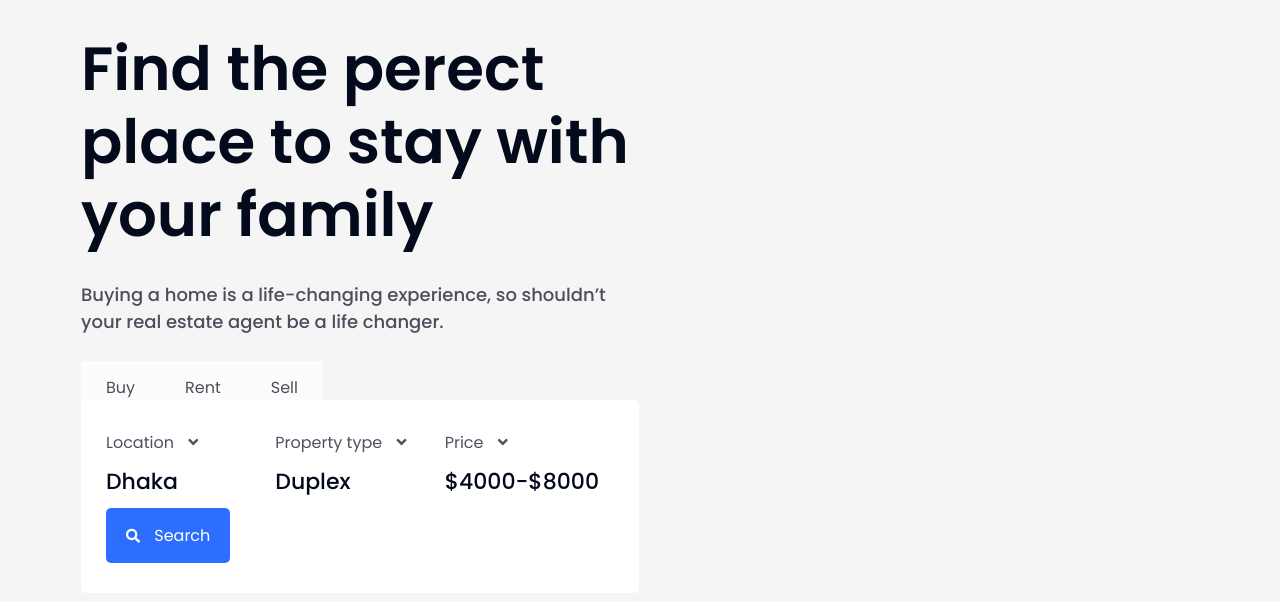
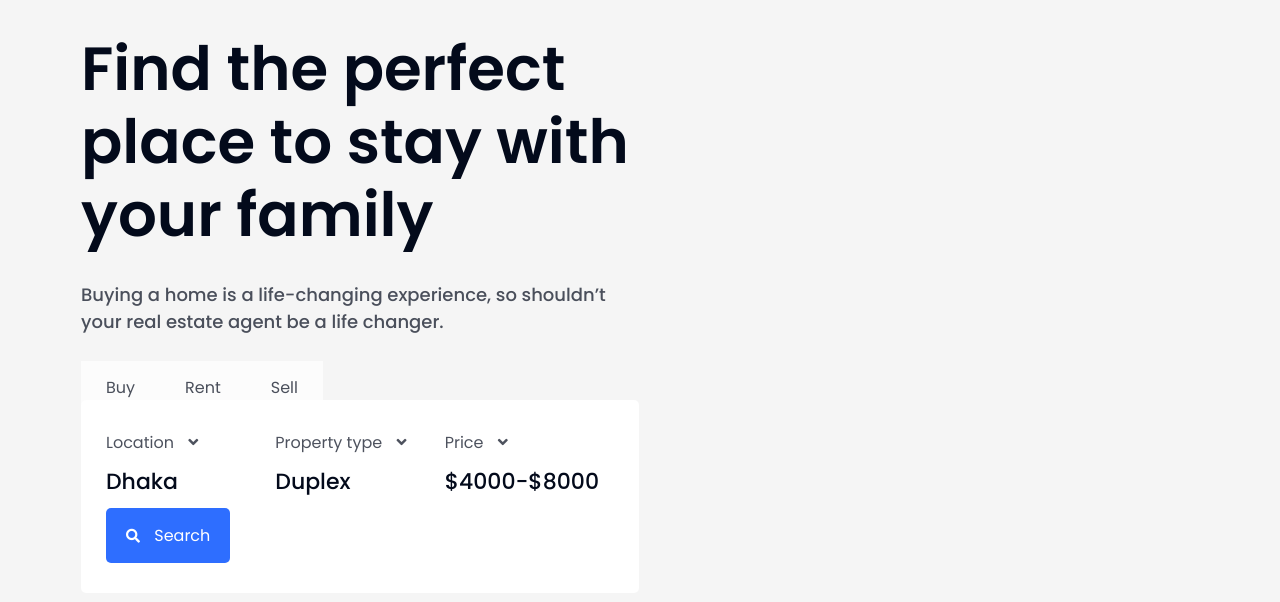
Before and after one commit to Avetis-Harutyunyan/rubyhome, a plain HTML site: page index.html in a window 1280 px wide. Shown: the part 198-800 px from the top of the page. Drawn offline with Linux system fonts and the light colour scheme.

Commit message:
Update index.html

```diff
--- a/index.html
+++ b/index.html
@@ -61,7 +61,7 @@
             <div class="container">
                 <div class="hdr">
                     <div class="content__text_item">
-                        <h1 class="title">Find the perect place to stay with your family</h1>
+                        <h1 class="title">Find the perfect place to stay with your family</h1>
 
                         <p class="content__text">
                             Buying a home is a life-changing experience, so shouldn’t your real estate agent be a life
```
